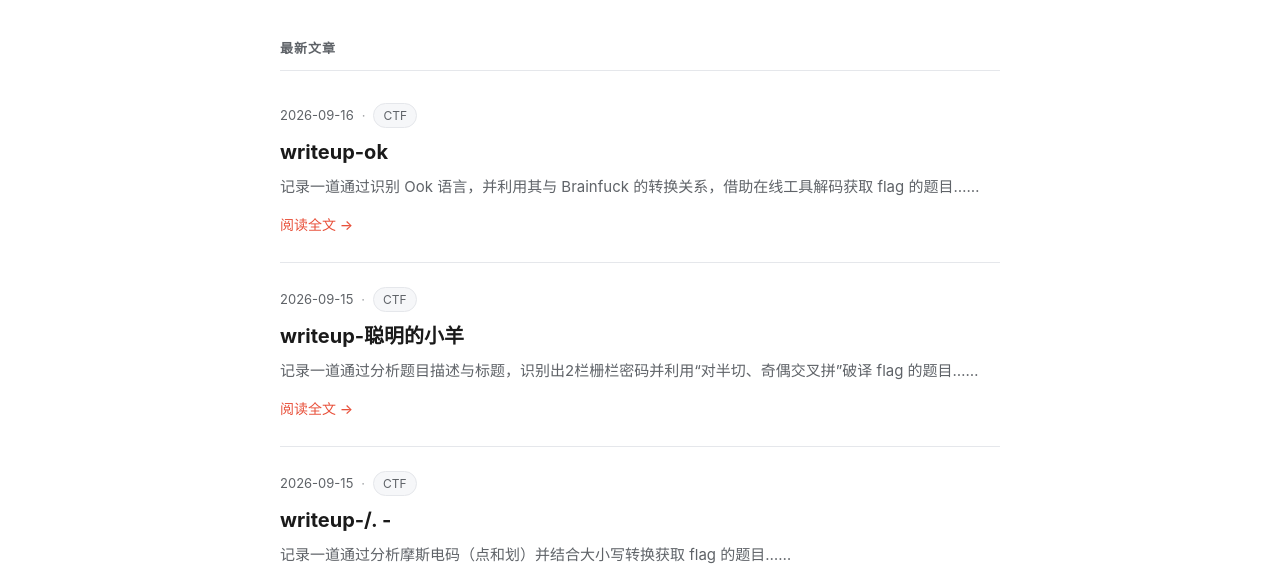
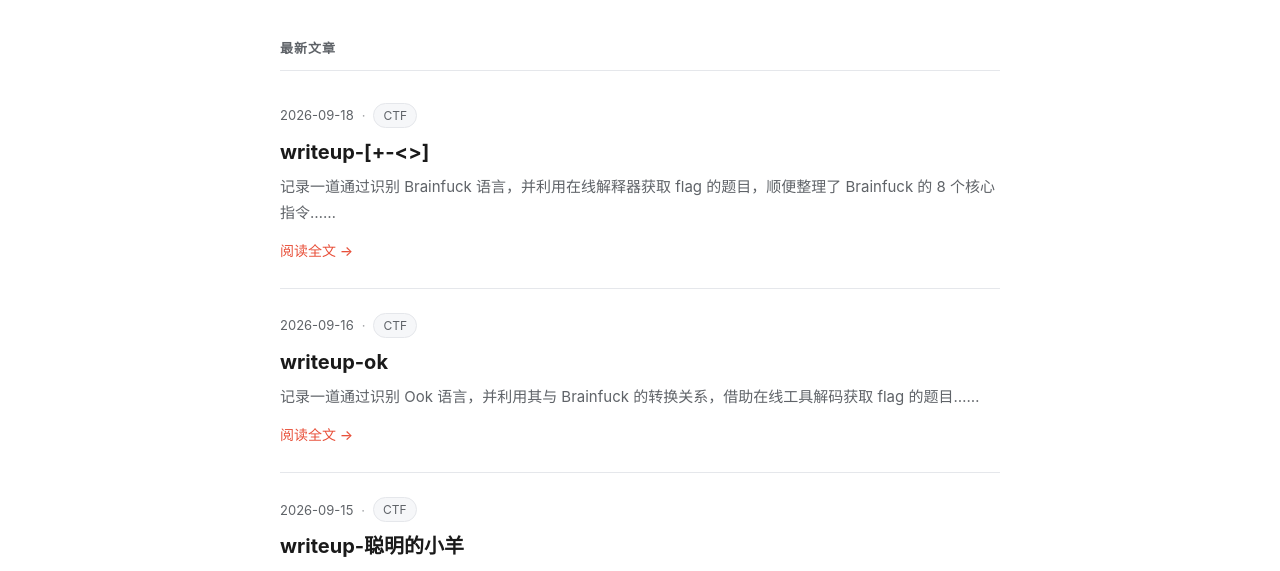
Before and after one commit to Goldfish1232123/Goldfish1232123.github.io, a plain HTML site: page index.html in a window 1280 px wide. Shown: the part 214-785 px from the top of the page. Drawn offline with Linux system fonts and the light colour scheme.

Commit message:
Update index.html

```diff
--- a/index.html
+++ b/index.html
@@ -38,6 +38,16 @@
 
     <section class="post-list">
       <h2 class="section-title">最新文章</h2>
+            <article class="post-card">
+        <div class="post-meta">
+          <time datetime="2026-09-18">2026-09-18</time>
+          <span class="dot" aria-hidden="true">·</span>
+          <span class="tag">CTF</span>
+        </div>
+        <h3><a href="posts/writeup-brainfuck.html">writeup-[+-&lt;&gt;]</a></h3>
+        <p class="excerpt">记录一道通过识别 Brainfuck 语言，并利用在线解释器获取 flag 的题目，顺便整理了 Brainfuck 的 8 个核心指令……</p>
+        <a class="read-more" href="posts/writeup-brainfuck.html">阅读全文 →</a>
+      </article>
             <article class="post-card">
         <div class="post-meta">
           <time datetime="2026-09-16">2026-09-16</time>
```
